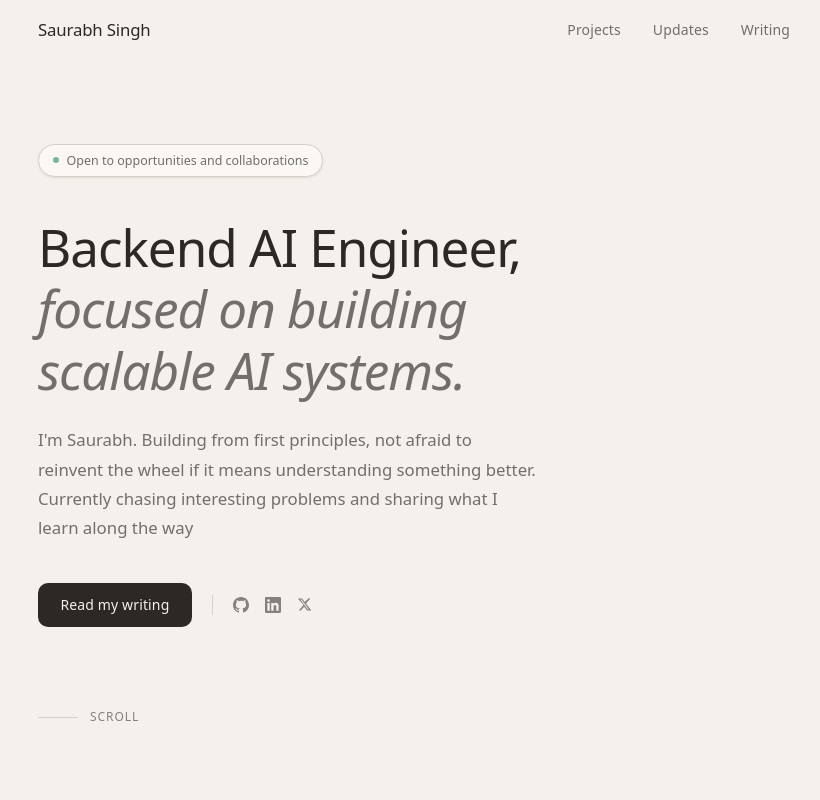
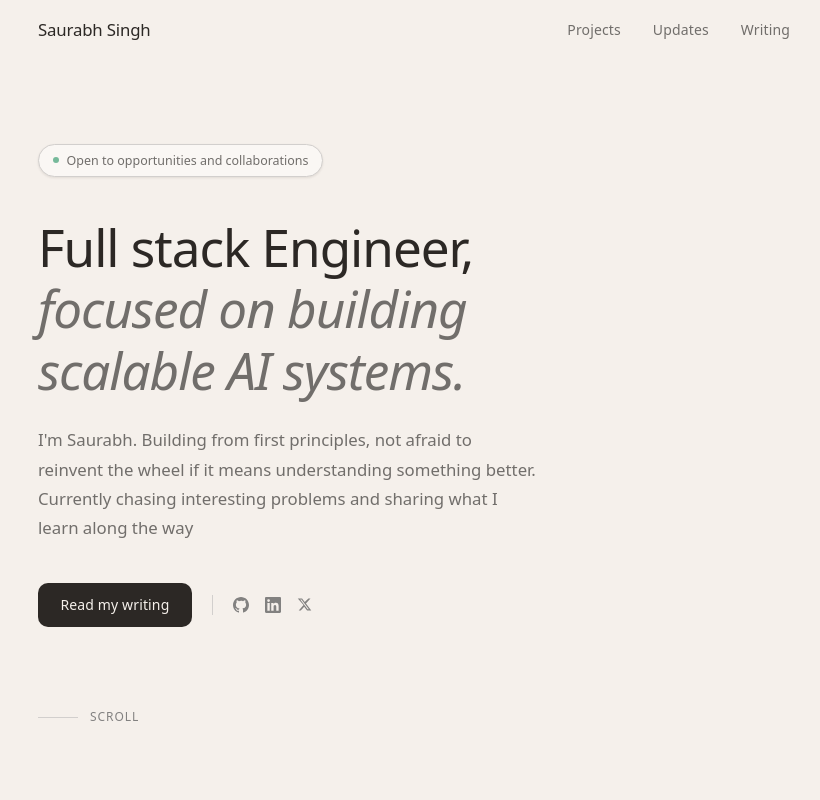
Before and after one commit to saurabhje/portfolio, a Next.js app: page / in a window 1280 px wide. Shown: the top 800 px of the page, without its empty margins (226-1046 px from the left). Built offline with nearby package versions, Linux system fonts and the light colour scheme.

Commit message:
Update HeroSection.tsx

```diff
--- a/src/components/sections/HeroSection.tsx
+++ b/src/components/sections/HeroSection.tsx
@@ -83,7 +83,7 @@ export function HeroSection() {
           maxWidth: "600px",
         }}
       >
-        Backend AI Engineer,
+        Full stack Engineer,
         <br />
         <span style={{ color: "var(--text-secondary)", fontStyle: "italic" }}>
           focused on building scalable AI systems.
```
